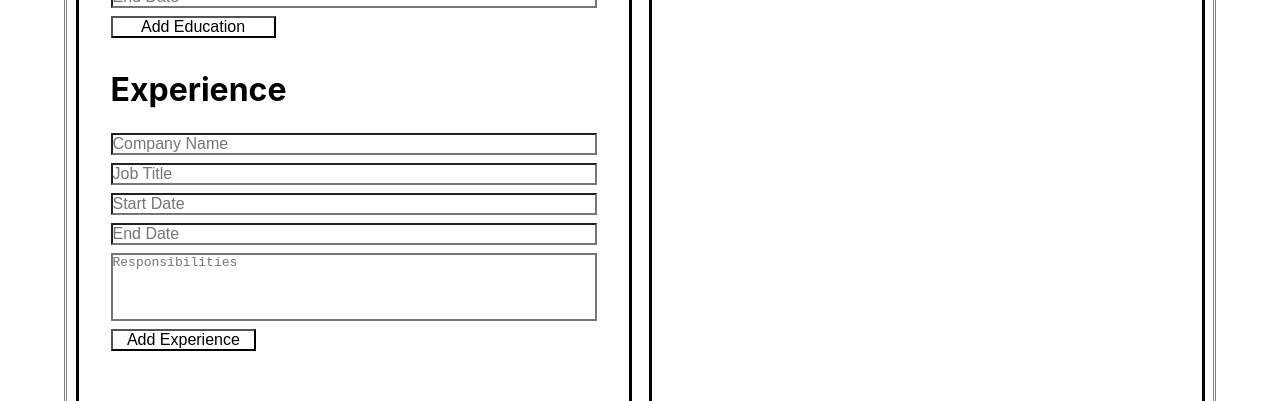
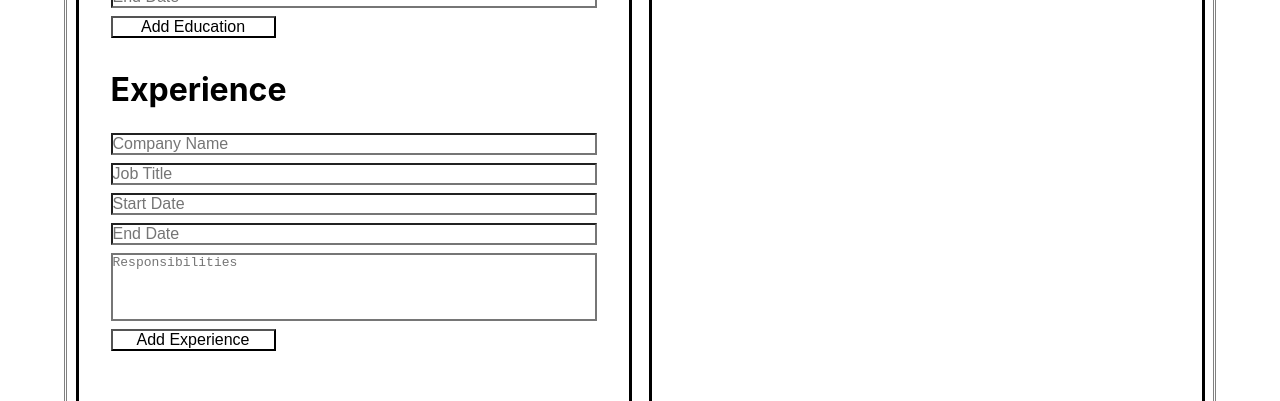
Before and after one commit to Zadag/cv-app, a React (Create React App) app: page / in a window 1280 px wide. Shown: the part 524-925 px from the top of the page. Built offline with nearby package versions, Linux system fonts and the light colour scheme.

Commit message:
feature: user can add experience sections

```diff
--- a/src/components/Content.js
+++ b/src/components/Content.js
@@ -64,6 +64,34 @@ class Content extends React.Component {
     });
   };
 
+  handleExperienceInput = (e, id) => {
+    const value = e.target.value;
+    const inputName = e.target.name;
+
+    const userInfo = structuredClone(this.state.userInfo);
+    const experience = userInfo.experience.find((item) => item.uniqId === id);
+    experience[inputName] = value;
+
+    this.setState({
+      userInfo: userInfo,
+    });
+  };
+
+  handleAddExperience = () => {
+    const userInfo = structuredClone(this.state.userInfo);
+    userInfo.experience.push({
+      uniqId: uniqid(),
+      company: "",
+      position: "",
+      startDate: "",
+      endDate: "",
+      responsibilities: "",
+    });
+    this.setState({
+      userInfo: userInfo,
+    });
+  };
+
   handleAddEducation = () => {
     const userInfo = structuredClone(this.state.userInfo);
     userInfo.education.push({
@@ -91,6 +119,8 @@ class Content extends React.Component {
           experienceArr={experience}
           handleEducationInput={this.handleEducationInput}
           handleAddEducation={this.handleAddEducation}
+          handleExperienceInput={this.handleExperienceInput}
+          handleAddExperience={this.handleAddExperience}
         />
         <ResumePreview />
       </section>
--- a/src/components/ExperienceInfo.js
+++ b/src/components/ExperienceInfo.js
@@ -1,18 +1,66 @@
 import React from "react";
 import styles from "./ExperienceInfo.module.css";
 
-const ExperienceInfo = (props) => {
+const ExperienceInfo = ({
+  experienceArr,
+  handleAddExperience,
+  handleExperienceInput,
+}) => {
   return (
-    <section className={styles.form_section}>
-      <h2 className={styles.experience_info}>Experience</h2>
-      <input placeholder="Company Name"></input>
-      <input placeholder="Job Title"></input>
-      <input placeholder="Start Date"></input>
-      <input placeholder="End Date"></input>
-      <textarea placeholder="Responsibilities"></textarea>
-      <button className={styles.add_btn}>Add Experience</button>
-    </section>
+    <>
+      {experienceArr.map((experience) => {
+        return (
+          <section className={styles.form_section} key={experience.uniqId}>
+            <h2 className={styles.experience_info}>Experience</h2>
+            <input
+              placeholder="Company Name"
+              value={experience.company}
+              onChange={(e) => handleExperienceInput(e, experience.uniqId)}
+            ></input>
+            <input
+              placeholder="Job Title"
+              value={experience.position}
+              onChange={(e) => handleExperienceInput(e, experience.uniqId)}
+            ></input>
+            <input
+              placeholder="Start Date"
+              value={experience.startDate}
+              onChange={(e) => handleExperienceInput(e, experience.uniqId)}
+            ></input>
+            <input
+              placeholder="End Date"
+              value={experience.endDate}
+              onChange={(e) => handleExperienceInput(e, experience.uniqId)}
+            ></input>
+            <textarea
+              placeholder="Responsibilities"
+              value={experience.responsibilites}
+              onChange={(e) => handleExperienceInput(e, experience.uniqId)}
+            ></textarea>
+          </section>
+        );
+      })}
+      <button
+        className={styles.add_btn}
+        type="button"
+        onClick={handleAddExperience}
+      >
+        Add Experience
+      </button>
+    </>
   );
+
+  // return (
+  //   <section className={styles.form_section}>
+  //     <h2 className={styles.experience_info}>Experience</h2>
+  //     <input placeholder="Company Name"></input>
+  //     <input placeholder="Job Title"></input>
+  //     <input placeholder="Start Date"></input>
+  //     <input placeholder="End Date"></input>
+  //     <textarea placeholder="Responsibilities"></textarea>
+  //     <button className={styles.add_btn}>Add Experience</button>
+  //   </section>
+  // );
 };
 
 export default ExperienceInfo;
--- a/src/components/ExperienceInfo.module.css
+++ b/src/components/ExperienceInfo.module.css
@@ -13,6 +13,7 @@
 
 .add_btn {
   margin-top: 0.5rem;
+  margin-left: 2rem;
   width: 30%;
   cursor: pointer;
   transition: 0.1s;
--- a/src/components/UserInfo.js
+++ b/src/components/UserInfo.js
@@ -21,7 +21,11 @@ class UserInfo extends React.Component {
           handleEducationInput={this.props.handleEducationInput}
           handleAddEducation={this.props.handleAddEducation}
         />
-        <ExperienceInfo experienceArr={this.props.experienceArr} />
+        <ExperienceInfo
+          experienceArr={this.props.experienceArr}
+          handleExperienceInput={this.props.handleExperienceInput}
+          handleAddExperience={this.props.handleAddExperience}
+        />
       </form>
     );
   }
```
